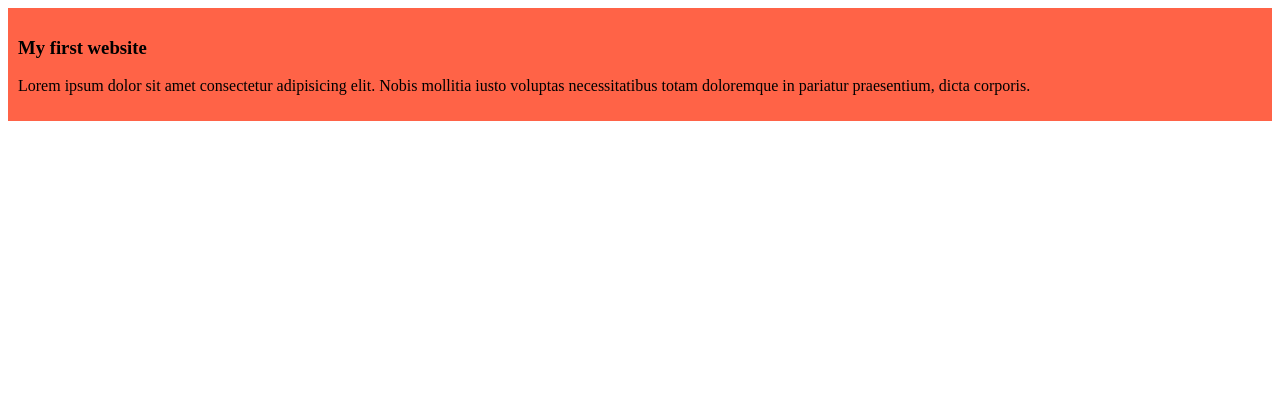
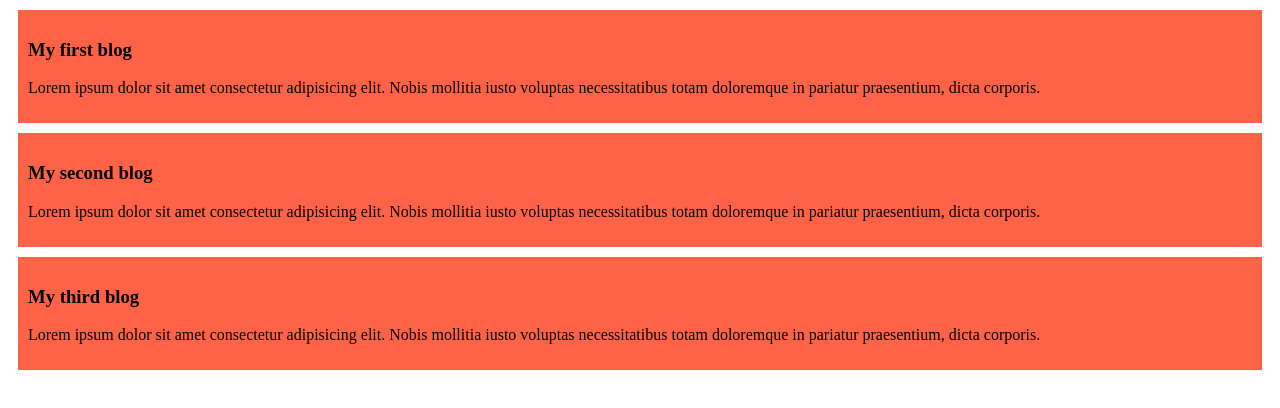
Before and after one commit to Arnob145678/my-simple-website, a plain HTML site: page index.html in a window 1280 px wide. Drawn offline with Linux system fonts and the light colour scheme.

Commit message:
added the second and third blog

```diff
--- a/index.html
+++ b/index.html
@@ -8,7 +8,15 @@
 </head>
 <body>
     <div>
-        <h3>My first website</h3>
+        <h3>My first blog</h3>
+        <p>Lorem ipsum dolor sit amet consectetur adipisicing elit. Nobis mollitia iusto voluptas necessitatibus totam doloremque in pariatur praesentium, dicta corporis.</p>
+    </div>
+    <div>
+        <h3>My second blog</h3>
+        <p>Lorem ipsum dolor sit amet consectetur adipisicing elit. Nobis mollitia iusto voluptas necessitatibus totam doloremque in pariatur praesentium, dicta corporis.</p>
+    </div>
+    <div>
+        <h3>My third blog</h3>
         <p>Lorem ipsum dolor sit amet consectetur adipisicing elit. Nobis mollitia iusto voluptas necessitatibus totam doloremque in pariatur praesentium, dicta corporis.</p>
     </div>
 </body>
--- a/style/blogs.css
+++ b/style/blogs.css
@@ -1,4 +1,5 @@
 div{
     background-color: tomato;
     padding: 10px;
+    margin: 10px;
 }
```
